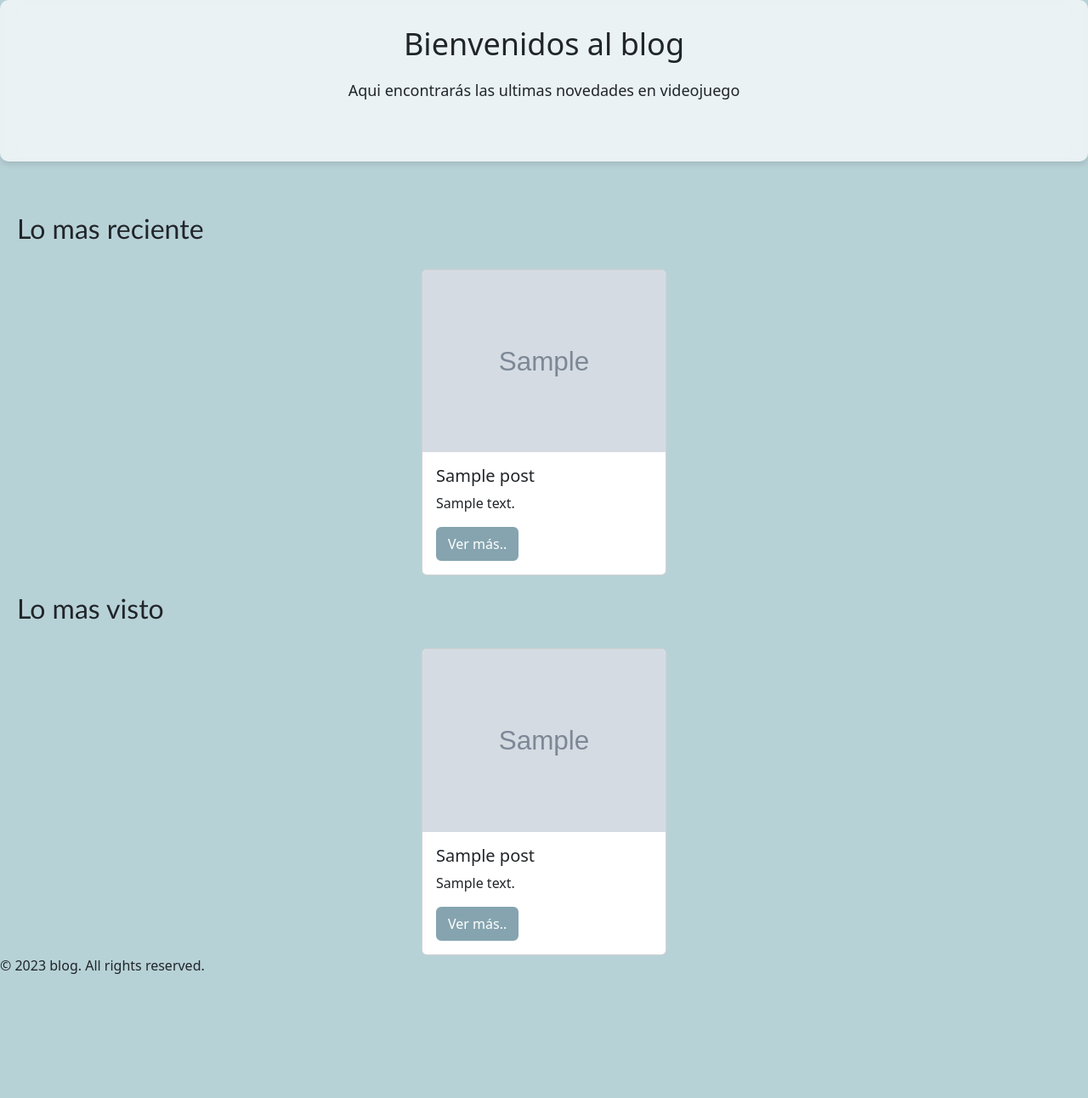
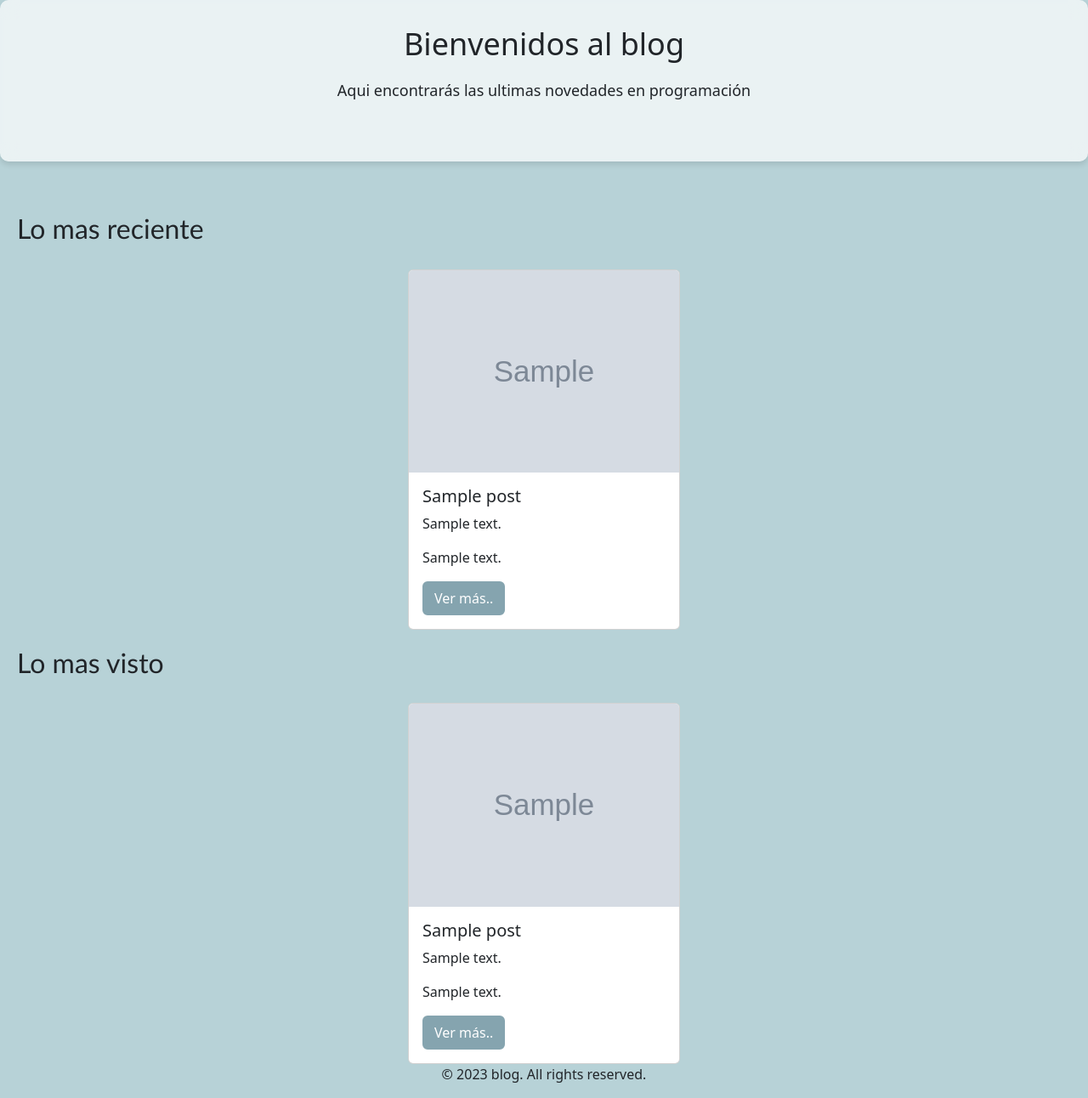
Before and after one commit to juana89/proyecto_django_blog, a Django app: page / in a window 1280 px wide. Shown: the part 56-1348 px from the top of the page at 85% size. Before the commit the page ends 1202 px from the top, so only its background shows below. Run offline with Django 5.2, Linux system fonts and the light colour scheme; a user stored in the database is signed in; tables that the repository leaves empty hold one stand-in row (values such as "Sample post"); grey boxes marked "Sample" are stand-in pictures.

Commit message:
modificacion en views y templates

```diff
--- a/blog/admin.py
+++ b/blog/admin.py
@@ -8,7 +8,7 @@ from .admin_form.custom_user_admin_form import CustomUserAdminForm
 class PostAdmin(admin.ModelAdmin):
     list_display = ('title','author','content','description','created_at','image','status','slug','views_count','like_count')
     search_fields = ('title',' description')
-    exclude = ('updated_at','categories','slug','comments_count','views_count','like_count')
+    exclude = ('updated_at','slug','comments_count','views_count','like_count')
 
 
 @admin.register(CustomUser)
--- a/blog/templates/blog/create_post_form.html
+++ b/blog/templates/blog/create_post_form.html
@@ -13,3 +13,7 @@
   </form>
 
 {% endblock %}
+
+def categorie_views(request,category_id):
+   category =Category.objects.get(id=category_id)
+   return render(request,'blog/categoria.html',{'categoria':category})
--- a/blog/templates/blog/home.html
+++ b/blog/templates/blog/home.html
@@ -11,7 +11,8 @@
 
 <section class="hero">
   <h1>Bienvenidos al blog </h1>
-  <p>Aqui encontrarás las ultimas novedades en videojuego</p>
+  <p>Aqui encontrarás las ultimas novedades en programación</p>
+
 </section>
 
   <section class="post_reciente">
@@ -20,10 +21,11 @@
       <div class="post_ini">
          {% for  post in  post_recientes %}
 
-         <div class="card" style="width: 18rem;">
-          <img src="{{ post.image.url }}" class="card-img-top" alt="...">
+        <div class="card" style="width: 20rem">
+           		<img src="{{ post.image.url }}" class="card-img-top" alt="..." >
          			<div class="card-body">
             			<h5 class="card-title">{{ post.title }}</h5>
+           				 <p>{{ post.content|truncatewords:30  | safe}}</p>
            				 <p class="card-text">{{post.description}}</p>
            				 <a href="{% url 'post_detail' post.id %}" class="btn btn-primary">Ver más..</a>
          			</div>
@@ -36,12 +38,13 @@
      <div class="post_ini">
          {% for  post in  post_recientes %}
 
-         <div class="card" style="width: 18rem;">
-          <img src="{{ post.image.url }}" class="card-img-top" alt="...">
+		<div class="card" style="width: 20rem">
+			<img src="{{ post.image.url }}" class="card-img-top" alt="..." >
 			  	<div class="card-body">
 				 	<h5 class="card-title">{{ post.title }}</h5>
+					 <p>{{ post.content|truncatewords:30  | safe}}</p>
 					 <p class="card-text">{{post.description}}</p>
-            <a href="#" class="btn btn-primary">Ver más..</a>
+					 <a href="{% url 'post_detail' post.id %}" class="btn btn-primary">Ver más..</a>
 			 	 </div>
         </div>
        {% endfor %}
--- a/blog/views.py
+++ b/blog/views.py
@@ -1,5 +1,5 @@
 from django.shortcuts import render,redirect
-from .models import Post
+from .models import Post,Category
 from django.contrib.auth.decorators import login_required
 from .models_user import *
 from  .forms_create_post import CreateForm
@@ -70,7 +70,7 @@ def post_detail(request,post_id):
    return render(request,"blog/post_detail.html",{'post':post})
 #_____________________-
 def categorie_views(request):
-  return render(request,'blog/categoria.html')
+   return render(request,"blog/categoria.html")
 
 
 def create_post(request):
--- a/static/css/home.css
+++ b/static/css/home.css
@@ -62,3 +62,7 @@ post_reciente{
   .post-card p {
     font-size: 16px;
   }
+
+footer p{
+    text-align: center;
+  }
```
Also changed, not shown: blog/templates/blog/categoria.html (+13 -0 lines), blog/templates/blog/post_detail.html (+8 -4 lines). Lines whose indentation alone changed are shown as unchanged.
